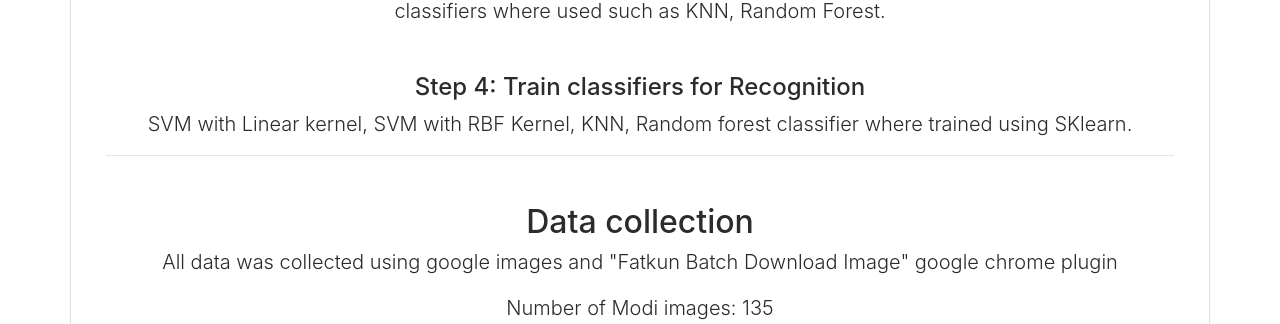
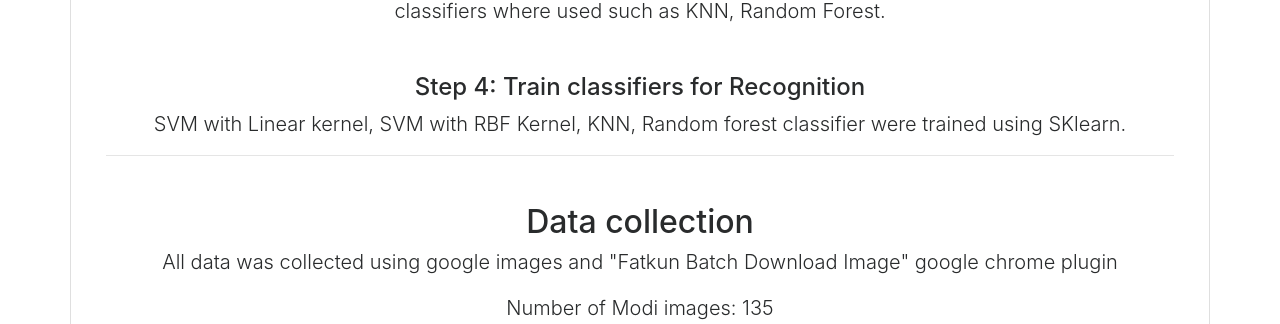
Before and after one commit to neelansh/Face-Recognition, a Flask app: page / in a window 1280 px wide. Shown: the part 1164-1488 px from the top of the page. Run offline with Flask 2, Linux system fonts and the light colour scheme; some libraries are stand-ins or nearby versions.

Commit message:
server update

```diff
--- a/server/templates/index.html
+++ b/server/templates/index.html
@@ -135,7 +135,7 @@
           </p>
           <h4 class="mt-5">Step 4: Train classifiers for Recognition</h4>
           <p class="lead">
-            SVM with Linear kernel, SVM with RBF Kernel, KNN, Random forest classifier where trained using SKlearn.
+            SVM with Linear kernel, SVM with RBF Kernel, KNN, Random forest classifier were trained using SKlearn.
           </p>
           <hr />
           <h2 class="mt-5">Data collection</h2>
```
Also changed, not shown: server/static/output/Lionel-Messi-654296.jpg (added), server/static/output/NarendraModi_HTLS2017_PTI.jpg (added), server/static/output/anakin.jpg (added), server/static/output/arvind-kejriwal-reuters-875.jpg (added), server/static/output/kejriwal_3_2_0_0_0_0_0_1_0_0_1_0_0_0_0_0_0.jpg (added), server/static/output/nba-basketball.jpg (added), server/uploads/Lionel-Messi-654296.jpg (added), server/uploads/NarendraModi_HTLS2017_PTI.jpg (added), server/uploads/anakin.jpg (added), server/uploads/arvind-kejriwal-reuters-875.jpg (added), server/uploads/kejriwal_3_2_0_0_0_0_0_1_0_0_1_0_0_0_0_0_0.jpg (added), server/uploads/nba-basketball.jpg (added).
